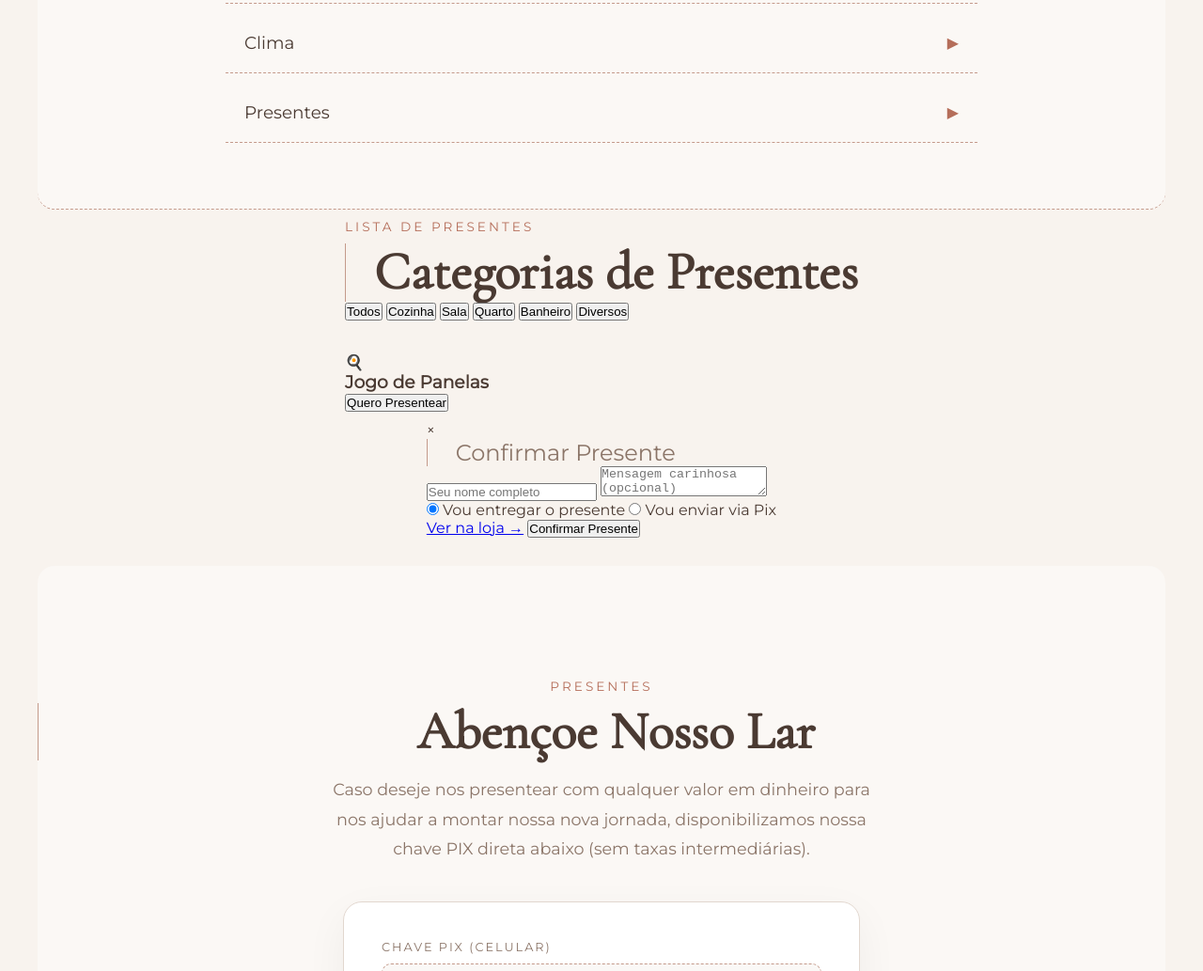
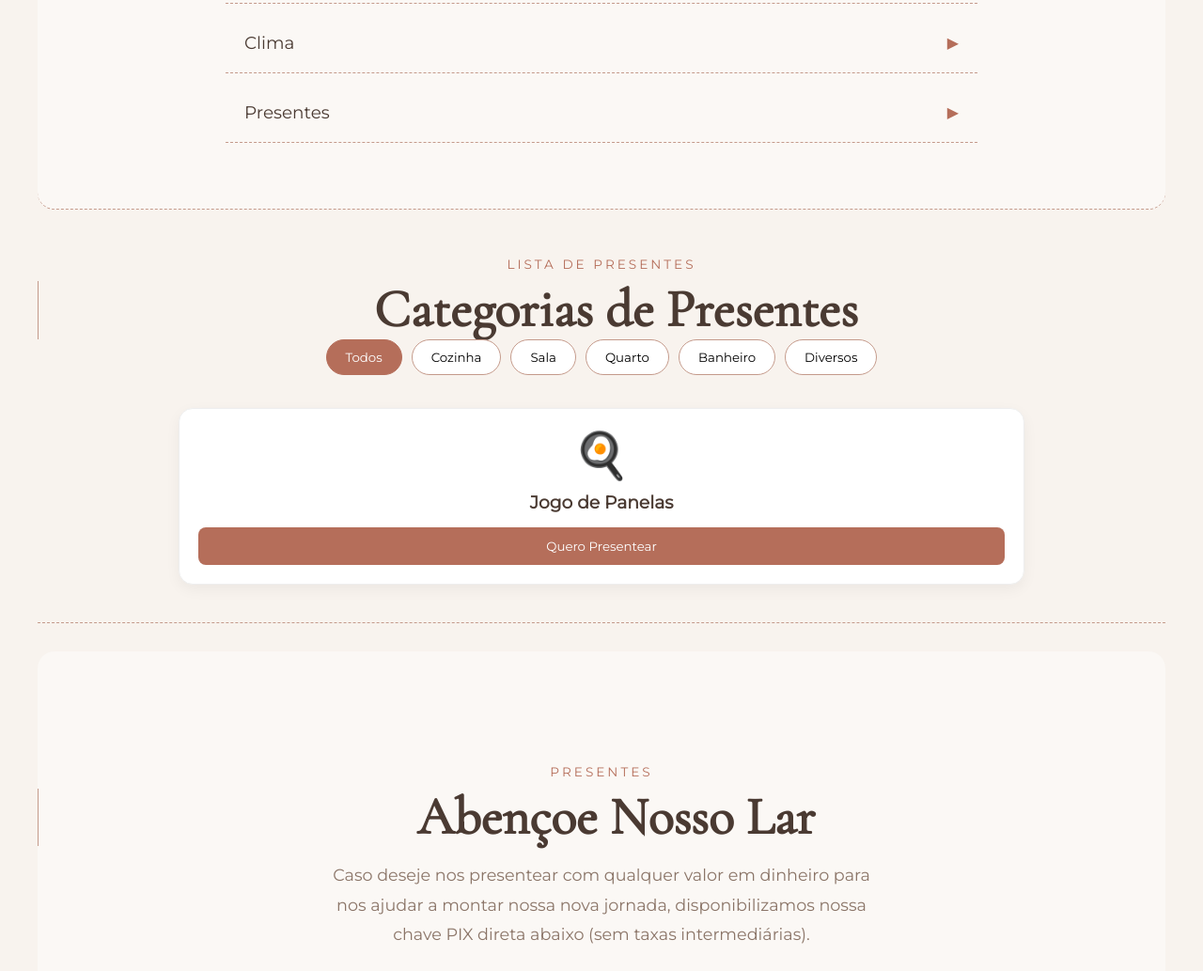
Before and after one commit to Juniorbrazz/casamento-junior-taiane, a plain HTML site: page index.html in a window 1280 px wide. Shown: the part 1937-2970 px from the top of the page at 94% size. Drawn offline with nearby package versions, Linux system fonts and the light colour scheme.

Commit message:
Add styles for product categories and modal

```diff
--- a/assets/css/style.css
+++ b/assets/css/style.css
@@ -804,6 +804,51 @@ h2 {
     .pix-card { padding: 25px 20px; width: 100%; }
     #pix-chave { font-size: 1.15rem; padding: 10px; }
 }
+/* ======================================================= */
+/* 7.8 SEÇÃO PRESENTES POR CATEGORIAS                      */
+/* ======================================================= */
+.lista-presentes { width: 100%; text-align: center; padding: 40px 0; border-bottom: 1px dashed var(--border-color); }
+
+.filtros-container { display: flex; justify-content: center; gap: 10px; margin-bottom: 30px; flex-wrap: wrap; }
+
+.filtro-btn {
+    padding: 10px 20px;
+    border-radius: 20px;
+    border: 1px solid var(--border-color);
+    background: white;
+    cursor: pointer;
+    transition: var(--transition-smooth);
+    font-family: var(--font-sans);
+}
+
+.filtro-btn.active { background: var(--brand-color); color: white; border-color: var(--brand-color); }
+
+.produtos-grid { display: grid; grid-template-columns: repeat(auto-fit, minmax(220px, 1fr)); gap: 20px; max-width: 900px; margin: 0 auto; }
+
+.produto-card { background: white; padding: 20px; border-radius: 15px; border: 1px solid #eee; box-shadow: 0 5px 15px rgba(0,0,0,0.05); transition: var(--transition-smooth); }
+
+.produto-img { font-size: 3rem; margin-bottom: 10px; }
+
+.btn-presentear {
+    width: 100%;
+    padding: 12px;
+    background: var(--brand-color);
+    color: white;
+    border: none;
+    border-radius: 8px;
+    cursor: pointer;
+    margin-top: 15px;
+    font-family: var(--font-sans);
+    transition: var(--transition-smooth);
+}
+
+.btn-presentear:hover { background: var(--brand-dark); transform: translateY(-2px); }
+
+/* Ajuste fino no Modal */
+.modal { display: none; position: fixed; top:0; left:0; width:100%; height:100%; background: rgba(0,0,0,0.6); justify-content: center; align-items: center; z-index: 1000; }
+.modal-content { background: white; padding: 30px; border-radius: 20px; max-width: 400px; width: 90%; position: relative; text-align: center; }
+.fechar-modal { position: absolute; top: 10px; right: 20px; font-size: 2rem; cursor: pointer; color: var(--text-muted); }
+.btn-confirmar { width: 100%; padding: 12px; background: var(--brand-color); color: white; border: none; border-radius: 8px; margin-top: 15px; cursor: pointer; font-family: var(--font-sans); }
 
 /* ======================================================= */
 /* 8. ANIMAÇÕES NATURAIS (SCROLL REVEAL)                   */
```
